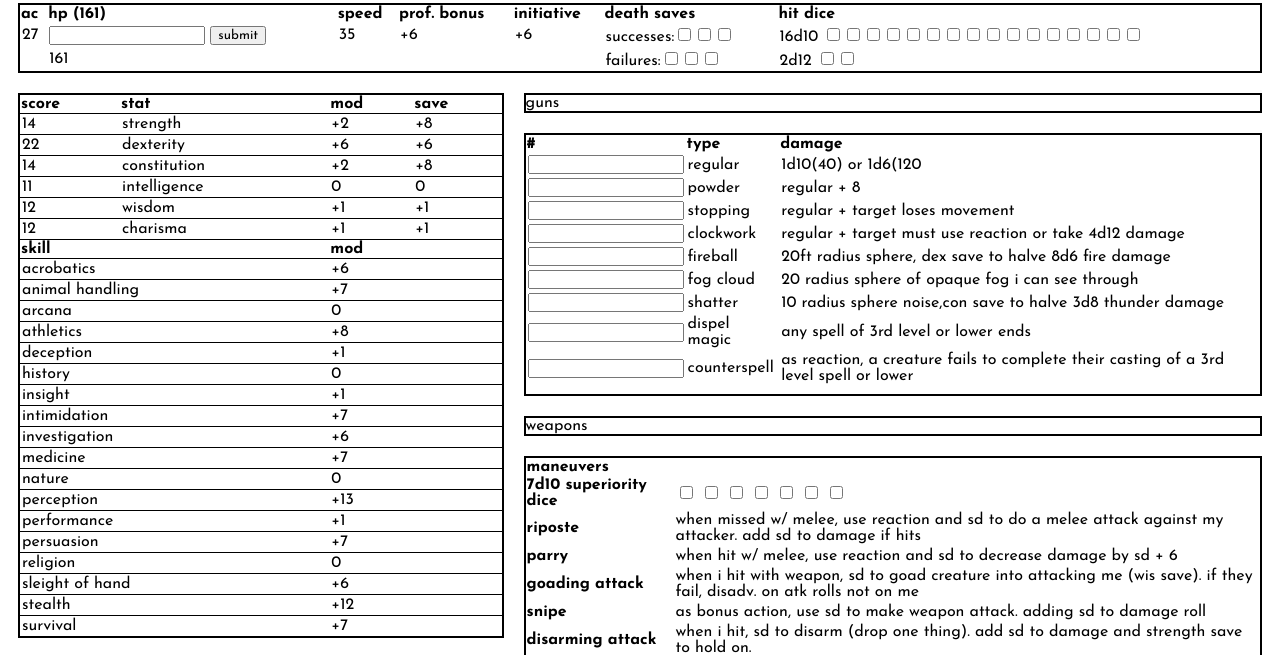
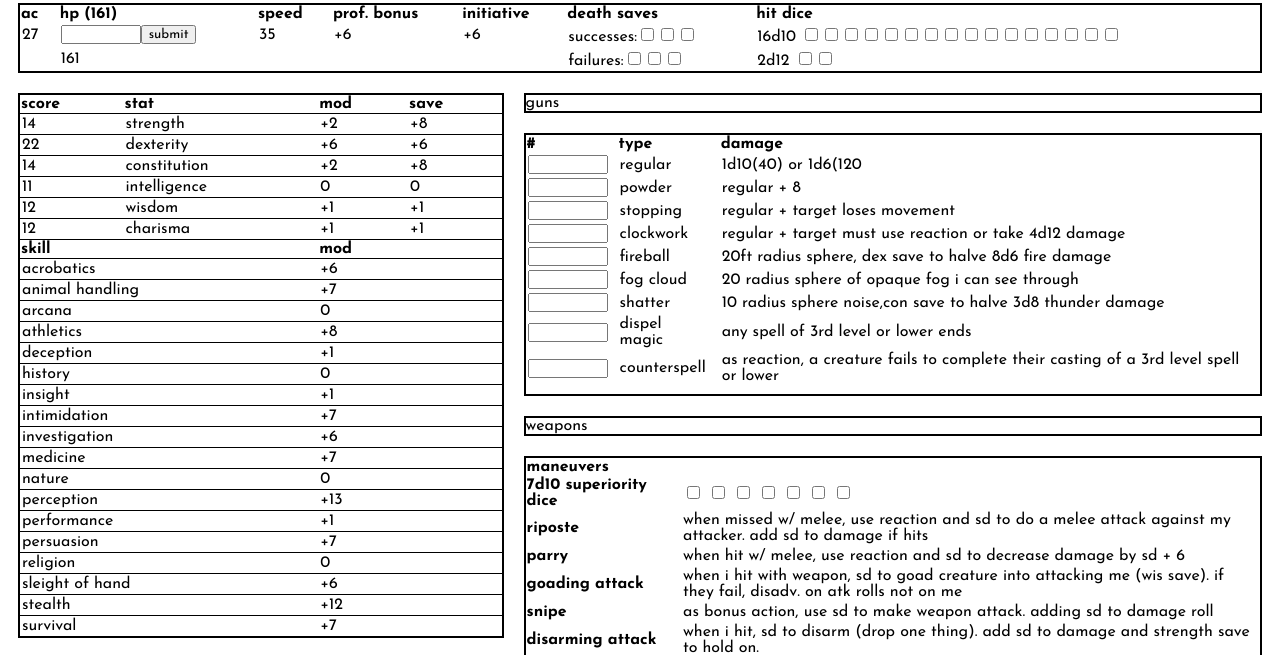
Before and after one commit to olivia-lilit/leah, a plain HTML site: page index.html in a window 1280 px wide. Shown: the part 79-734 px from the top of the page. Drawn offline with Linux system fonts and the light colour scheme.

Commit message:
Update styling

```diff
--- a/styles.css
+++ b/styles.css
@@ -108,4 +108,22 @@ accent-color: var(--accent-color);
 
 th, td {
     text-align: left;
+    padding-right: 10px;
 }
+
+input[type='number'] {
+    display: inline-block;
+    width: 80px ;
+}
+
+.icon {
+    width: 20px;
+    height: auto;
+    margin: 10px;
+    /* display: inline-block; */
+    /* margin: auto; */
+}
+.flex {
+    display: flex;
+    align-items: center;
+}
```
